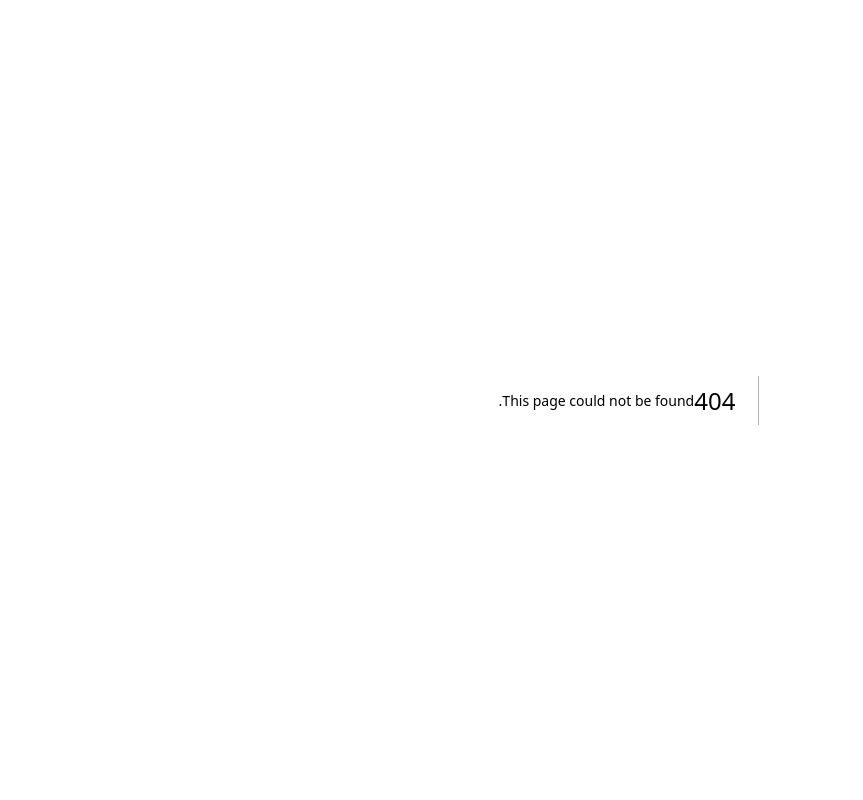
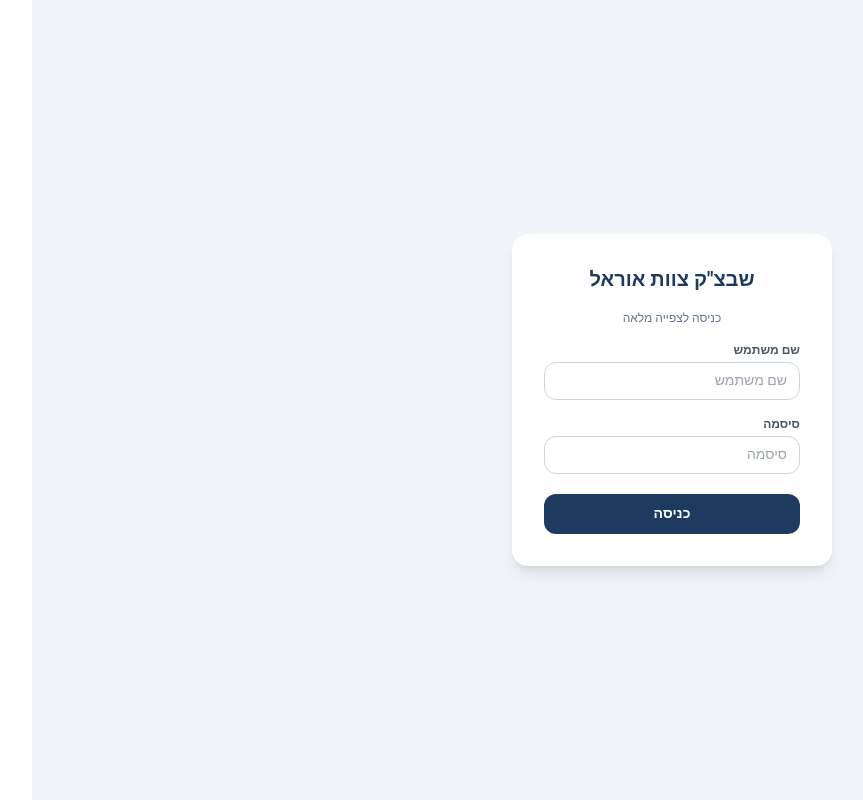
Before and after one commit to eden-yehuda/shabtzak-app, a Next.js app: page /ziv in a window 1280 px wide. Before the commit this address had no page. Shown: the whole page, without its empty margins (43-906 px from the left). Built offline with nearby package versions, Linux system fonts and the light colour scheme; no server answers; the database is empty.

Commit message:
feat: full-schedule view for ziv with simple login

```diff
--- /dev/null
+++ b/src/pages/ziv.tsx
@@ -0,0 +1,174 @@
+import { useEffect, useState, useMemo, useRef } from 'react'
+import Layout from '@/components/layout/Layout'
+import ScheduleGrid from '@/components/schedule/ScheduleGrid'
+import { useSoldiers } from '@/hooks/useSoldiers'
+import { useFinalLeave } from '@/hooks/useFinalLeave'
+import { usePublishedSchedule } from '@/hooks/usePublishedSchedule'
+import { onSnapshot, query, orderBy } from 'firebase/firestore'
+import { schedulesRef } from '@/lib/firestore'
+import type { Schedule } from '@/types'
+
+const USERNAME = 'זיו'
+const PASSWORD = 'שבצקיסטבקוהבא'
+const SESSION_KEY = 'ziv_auth'
+
+function LoginScreen({ onLogin }: { onLogin: () => void }) {
+  const [user, setUser] = useState('')
+  const [pass, setPass] = useState('')
+  const [error, setError] = useState(false)
+
+  function submit(e: React.FormEvent) {
+    e.preventDefault()
+    if (user.trim() === USERNAME && pass === PASSWORD) {
+      if (typeof window !== 'undefined') localStorage.setItem(SESSION_KEY, '1')
+      onLogin()
+    } else {
+      setError(true)
+    }
+  }
+
+  return (
+    <div className="min-h-screen flex items-center justify-center bg-slate-100 px-4" dir="rtl">
+      <form onSubmit={submit} className="bg-white rounded-2xl shadow-lg p-8 w-full max-w-xs flex flex-col gap-4">
+        <h1 className="text-xl font-bold text-navy text-center">שבצ&quot;ק צוות אוראל</h1>
+        <p className="text-xs text-slate-500 text-center">כניסה לצפייה מלאה</p>
+        <div>
+          <label className="block text-xs font-semibold text-slate-600 mb-1">שם משתמש</label>
+          <input
+            value={user}
+            onChange={e => { setUser(e.target.value); setError(false) }}
+            className="w-full border border-slate-300 rounded-xl px-3 py-2 text-sm focus:outline-none focus:border-navy"
+            placeholder="שם משתמש"
+            autoComplete="username"
+          />
+        </div>
+        <div>
+          <label className="block text-xs font-semibold text-slate-600 mb-1">סיסמה</label>
+          <input
+            type="password"
+            value={pass}
+            onChange={e => { setPass(e.target.value); setError(false) }}
+            className="w-full border border-slate-300 rounded-xl px-3 py-2 text-sm focus:outline-none focus:border-navy"
+            placeholder="סיסמה"
+            autoComplete="current-password"
+          />
+        </div>
+        {error && <p className="text-xs text-red-600 text-center">שם משתמש או סיסמה שגויים</p>}
+        <button type="submit"
+          className="w-full bg-navy text-white rounded-xl py-2.5 font-bold text-sm mt-1">
+          כניסה
+        </button>
+      </form>
+    </div>
+  )
+}
+
+export default function ZivPage() {
+  const [authed, setAuthed] = useState(false)
+  const [checked, setChecked] = useState(false)
+
+  useEffect(() => {
+    if (typeof window !== 'undefined') {
+      setAuthed(localStorage.getItem(SESSION_KEY) === '1')
+    }
+    setChecked(true)
+  }, [])
+
+  const soldiers = useSoldiers()
+  const finalLeave = useFinalLeave()
+  const [schedules, setSchedules] = useState<Schedule[]>([])
+  const [scheduleIdx, setScheduleIdx] = useState(0)
+  const userNavigated = useRef(false)
+
+  useEffect(() => {
+    const q = query(schedulesRef(), orderBy('start_datetime', 'desc'))
+    return onSnapshot(q, snap => {
+      const all = snap.docs.map(d => {
+        const data = d.data()
+        return {
+          id: d.id,
+          ...data,
+          start_datetime: data.start_datetime?.toDate?.() ?? new Date(),
+          end_datetime: data.end_datetime?.toDate?.() ?? new Date(),
+          updated_at: data.updated_at?.toDate?.(),
+        } as Schedule
+      })
+      setSchedules(all.filter(s => s.status === 'published'))
+    })
+  }, [])
+
+  useEffect(() => {
+    if (schedules.length === 0 || userNavigated.current) return
+    const now = new Date()
+    const idx = schedules.findIndex(s =>
+      s.start_datetime && s.end_datetime &&
+      s.start_datetime <= now && s.end_datetime >= now
+    )
+    if (idx >= 0) setScheduleIdx(idx)
+  }, [schedules])
+
+  const currentSchedule = schedules[scheduleIdx] ?? null
+  const { tasks, assignments } = usePublishedSchedule(currentSchedule?.id ?? null)
+
+  const visibleTasks = useMemo(
+    () => tasks.filter(t => t.task_type !== 'עתודה'),
+    [tasks]
+  )
+
+  if (!checked) return null
+  if (!authed) return <LoginScreen onLogin={() => setAuthed(true)} />
+
+  const canGoBack = scheduleIdx < schedules.length - 1
+  const canGoForward = scheduleIdx > 0
+
+  return (
+    <Layout title={'שבצ"ק צוות אוראל — תצוגה מלאה'}>
+      {/* Schedule nav */}
+      {schedules.length > 0 && (
+        <div className="flex justify-between items-center mb-3">
+          <button onClick={() => { userNavigated.current = true; setScheduleIdx(i => i + 1) }} disabled={!canGoBack}
+            className="text-sm px-3 py-1 rounded-lg border border-slate-300 disabled:opacity-30 disabled:cursor-not-allowed">
+            קודם →
+          </button>
+          <div className="text-center">
+            <div className="text-sm font-semibold text-navy">{currentSchedule?.name ?? ''}</div>
+            <div className="text-[10px] text-slate-400 mt-0.5">תצוגה מלאה — כל הימים</div>
+          </div>
+          <button onClick={() => { userNavigated.current = true; setScheduleIdx(i => i - 1) }} disabled={!canGoForward}
+            className="text-sm px-3 py-1 rounded-lg border border-slate-300 disabled:opacity-30 disabled:cursor-not-allowed">
+            ← הבא
+          </button>
+        </div>
+      )}
+
+      {schedules.length === 0
+        ? <p className="text-slate-400 text-center py-12">{'אין שבצ"ק פעיל'}</p>
+        : tasks.length === 0
+        ? <p className="text-slate-400 text-center py-12">{'השבצ"ק לא פורסם עדיין'}</p>
+        : (
+          <ScheduleGrid
+            tasks={visibleTasks}
+            assignments={assignments}
+            soldiers={soldiers}
+            finalLeave={finalLeave}
+            dayStartHour={currentSchedule?.day_start_hour ?? 2}
+            homeLeaveHour={currentSchedule?.home_leave_hour}
+            showAllDays
+          />
+        )
+      }
+
+      <div className="mt-4 text-center">
+        <button
+          onClick={() => {
+            if (typeof window !== 'undefined') localStorage.removeItem(SESSION_KEY)
+            setAuthed(false)
+          }}
+          className="text-xs text-slate-400 hover:text-slate-600 underline"
+        >
+          התנתק
+        </button>
+      </div>
+    </Layout>
+  )
+}
```
